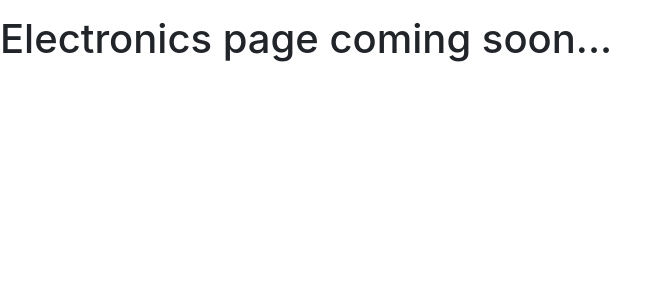
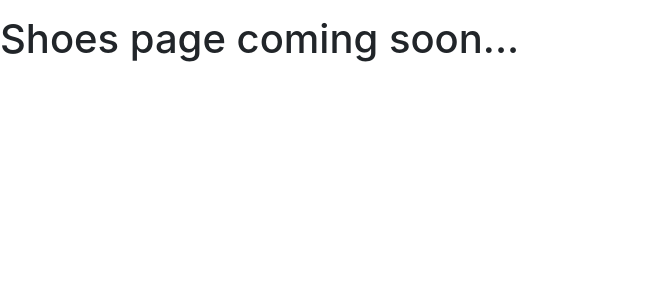
Before and after one commit to ahussein90/info5054-01, a PHP site: page /shoes.php in a window 1280 px wide. Shown: the part 56-356 px from the top of the page, without its empty margins (0-670 px from the left). Run offline with PHP 8.4, Linux system fonts and the light colour scheme; some libraries are stand-ins or nearby versions.

Commit message:
title modified

```diff
--- a/shoes.php
+++ b/shoes.php
@@ -11,10 +11,10 @@ and open the template in the editor.
 <html>
     <head>
         <meta charset="UTF-8">
-        <title>Electronics</title>
+        <title>Shoes</title>
     </head>
     <body>
-        <h1>Electronics page coming soon...</h1>
+        <h1>Shoes page coming soon...</h1>
         <?php
         // put your code here
         ?>
```
